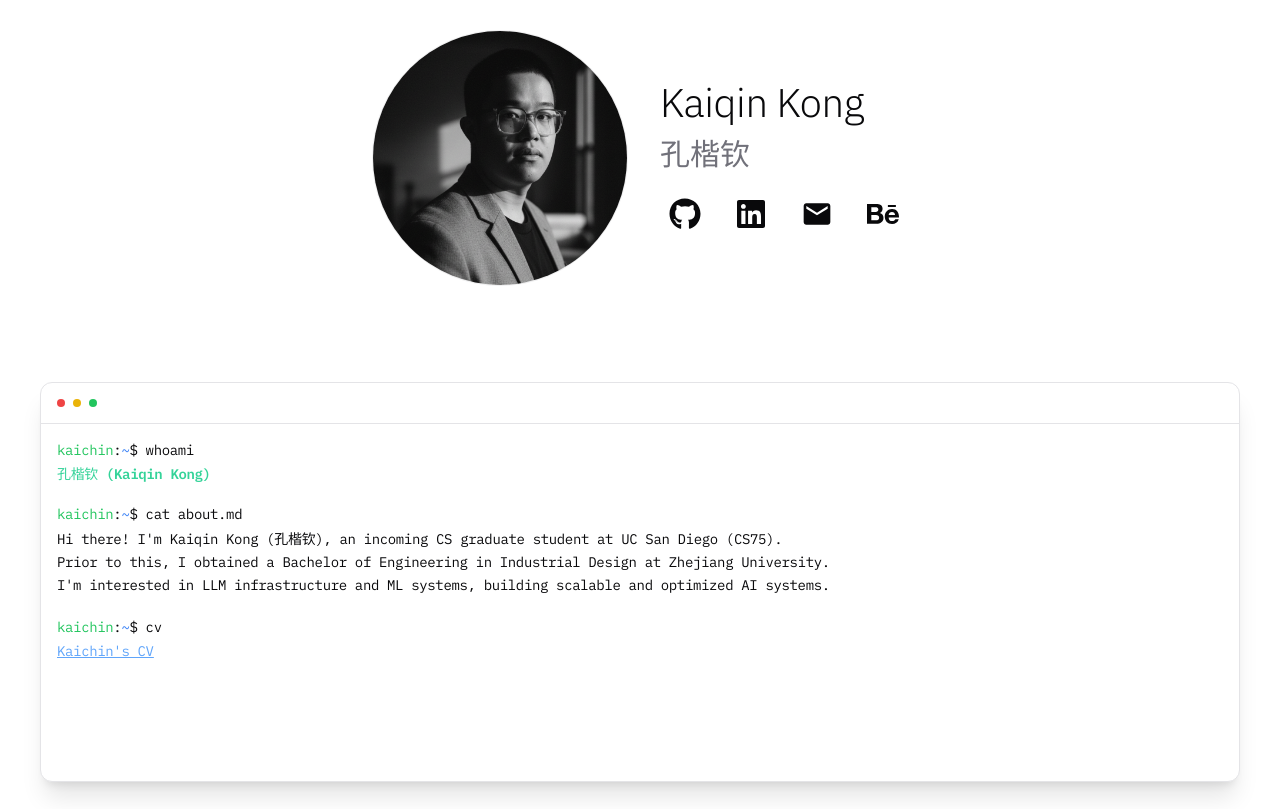
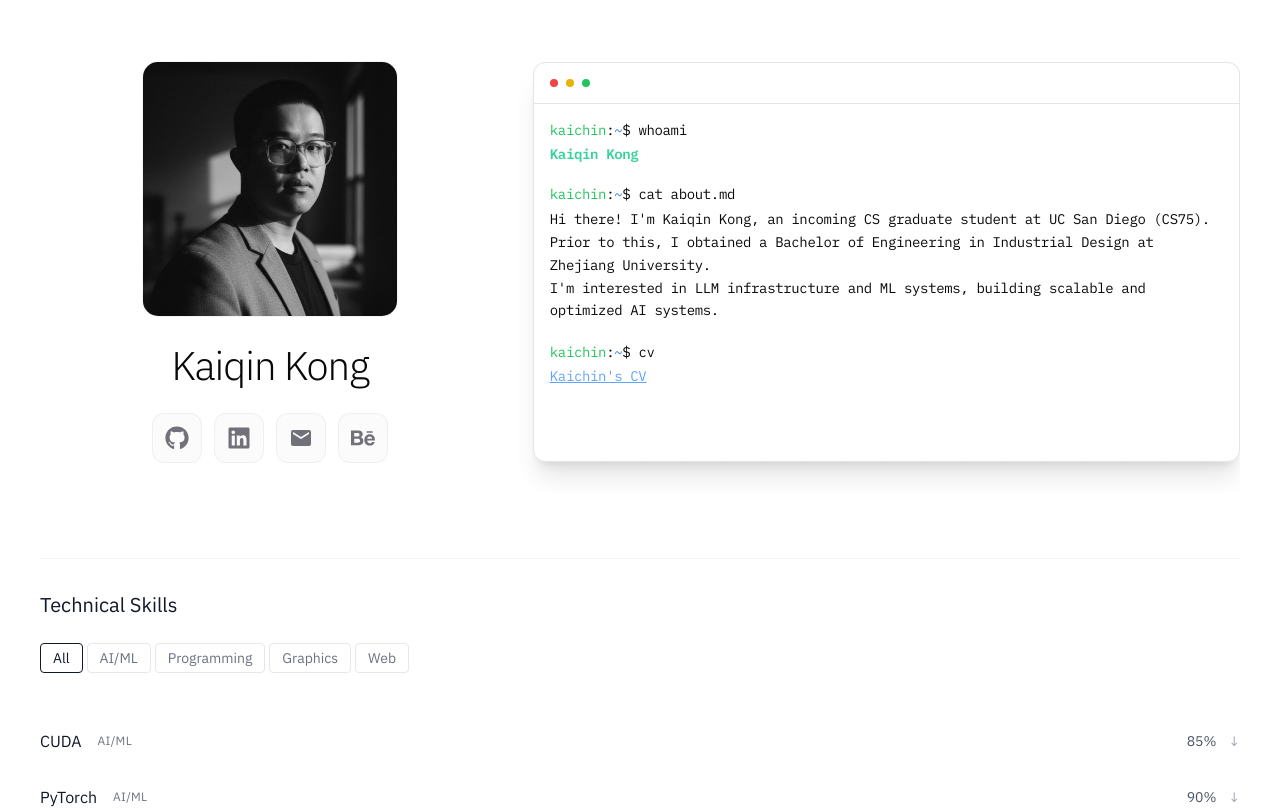
Before and after one commit to H1yori233/H1yori233.github.io, a Next.js app: page / in a window 1280 px wide. Shown: the part 760-1569 px from the top of the page. Built offline with nearby package versions, Linux system fonts and the light colour scheme; no server answers.

Commit message:
new profile section

```diff
--- a/app/page.tsx
+++ b/app/page.tsx
@@ -217,84 +217,146 @@ export default function HomePage() {
         <div className="section-padding">
           <div className="content-grid space-y-16">
 
-            {/* Profile Section */}
+            {/* Profile and Terminal Section */}
             <motion.section
-              className="text-center md:text-left"
+              className="relative overflow-hidden"
               variants={fadeInVariants}
               initial="hidden"
               animate="visible"
             >
-              <div className="mb-8 flex flex-col items-center md:flex-row md:items-center md:justify-center gap-8">
-                <div className="w-64 h-64 mb-6 md:mb-0 rounded-full overflow-hidden border border-border/60 flex-shrink-0">
+              {/* Background subtle grid pattern */}
+              <div className="absolute inset-0 opacity-[0.015] pointer-events-none">
+                <div
+                  className="absolute inset-0"
+                  style={{
+                    backgroundImage: `linear-gradient(90deg, hsl(var(--border)) 1px, transparent 1px), linear-gradient(180deg, hsl(var(--border)) 1px, transparent 1px)`,
+                    backgroundSize: '40px 40px'
+                  }}
+                />
+              </div>
+
+              <div className="relative grid grid-cols-1 lg:grid-cols-5 gap-8 items-start py-8">
+                {/* Left Column: Profile Image and Social Links */}
+                <motion.div
+                  className="lg:col-span-2 flex flex-col items-center justify-center h-[400px] space-y-6"
+                  initial={{ opacity: 0, x: -30 }}
+                  animate={{ opacity: 1, x: 0 }}
+                  transition={{ duration: 0.8, delay: 0.2, ease: [0.33, 1, 0.68, 1] }}
+                >
+                  {/* Profile Image */}
+                  <motion.div
+                    className="relative group"
+                    initial={{ opacity: 0, scale: 0.8 }}
+                    animate={{ opacity: 1, scale: 1 }}
+                    transition={{ duration: 0.8, delay: 0.4, ease: [0.33, 1, 0.68, 1] }}
+                  >
+                    <div className="w-64 h-64 rounded-2xl overflow-hidden border border-border/40 bg-gradient-to-br from-muted/30 to-muted/10 backdrop-blur-sm">
+                      <div className="relative w-full h-full">
                         <Image
                           src="/images/headshot_B&W.png"
                           alt="Kaiqin Kong"
-                    width={160}
-                    height={160}
+                          width={256}
+                          height={256}
                           className="w-full h-full object-cover"
                           priority
                         />
+                        <Image
+                          src="/images/headshot.png"
+                          alt="Kaiqin Kong"
+                          width={256}
+                          height={256}
+                          className="absolute inset-0 w-full h-full object-cover transition-opacity duration-300 opacity-0 group-hover:opacity-100"
+                        />
+                      </div>
                     </div>
 
-                <div className="flex flex-col items-center md:items-start">
-                  <h1 className="text-heading-2 font-light text-foreground mb-2">Kaiqin Kong</h1>
-                  <p className="text-heading-3 text-muted-foreground mb-4">孔楷钦</p>
-                  <div className="flex justify-center md:justify-start gap-4">
+                    {/* Subtle floating effect */}
+                    <motion.div
+                      className="absolute inset-0 rounded-2xl bg-gradient-to-br from-amber-400/5 via-rose-500/5 to-purple-600/5 opacity-0 group-hover:opacity-100 transition-opacity duration-500"
+                      animate={{
+                        boxShadow: [
+                          "0 0 0 0px rgba(139, 92, 246, 0)",
+                          "0 0 0 8px rgba(139, 92, 246, 0.02)",
+                          "0 0 0 0px rgba(139, 92, 246, 0)"
+                        ]
+                      }}
+                      transition={{
+                        duration: 3,
+                        repeat: Infinity,
+                        ease: "easeInOut"
+                      }}
+                    />
+                  </motion.div>
+
+                  {/* Name */}
+                  <motion.h1
+                    className="text-heading-2 font-light text-foreground tracking-tight text-center"
+                    initial={{ opacity: 0, y: 20 }}
+                    animate={{ opacity: 1, y: 0 }}
+                    transition={{ duration: 0.6, delay: 0.6 }}
+                  >
+                    Kaiqin Kong
+                  </motion.h1>
+
+                  {/* Social Links */}
+                  <motion.div
+                    className="flex flex-wrap justify-center gap-3 max-w-xs mx-auto"
+                    initial={{ opacity: 0, y: 20 }}
+                    animate={{ opacity: 1, y: 0 }}
+                    transition={{ duration: 0.6, delay: 1.0 }}
+                  >
+                    {[
+                      { href: "https://github.com/H1yori233", icon: FaGithub, label: "GitHub" },
+                      { href: "https://www.linkedin.com/in/kaiqin-kong/", icon: FaLinkedin, label: "LinkedIn" },
+                      { href: "mailto:k1kong@ucsd.edu", icon: MdEmail, label: "Email" },
+                      { href: "https://www.behance.net/kaiqinkong", icon: FaBehance, label: "Behance" }
+                    ].map(({ href, icon: Icon, label }, index) => (
+                      <motion.div
+                        key={label}
+                        initial={{ opacity: 0, scale: 0.8 }}
+                        animate={{ opacity: 1, scale: 1 }}
+                        transition={{ duration: 0.4, delay: 1.1 + index * 0.1 }}
+                      >
                         <Link
-                      href="https://github.com/H1yori233"
-                      target="_blank"
-                      className="btn-ghost p-2 rounded-lg"
-                      aria-label="GitHub"
+                          href={href}
+                          target={href.startsWith('mailto:') ? undefined : "_blank"}
+                          rel={href.startsWith('mailto:') ? undefined : "noopener noreferrer"}
+                          className="group relative flex items-center justify-center p-3 rounded-xl bg-muted/40 hover:bg-muted/70 border border-border/50 hover:border-border transition-all duration-300 hover:scale-105 hover:shadow-md flex-shrink-0"
+                          aria-label={label}
                         >
-                      <FaGithub className="w-8 h-8" />
+                          <Icon className="w-6 h-6 text-muted-foreground group-hover:text-foreground transition-colors duration-300 flex-shrink-0" />
+
+                          {/* Tooltip */}
+                          <span className="absolute -top-10 left-1/2 transform -translate-x-1/2 px-2 py-1 bg-foreground text-background text-xs rounded opacity-0 group-hover:opacity-100 transition-opacity duration-300 pointer-events-none whitespace-nowrap">
+                            {label}
+                          </span>
                         </Link>
-                    <Link
-                      href="https://www.linkedin.com/in/kaiqin-kong/"
-                      target="_blank"
-                      className="btn-ghost p-2 rounded-lg"
-                      aria-label="LinkedIn"
+                      </motion.div>
+                    ))}
+                  </motion.div>
+                </motion.div>
+
+                {/* Right Column: Terminal */}
+                <motion.div
+                  className="lg:col-span-3 w-full"
+                  initial={{ opacity: 0, x: 30 }}
+                  animate={{ opacity: 1, x: 0 }}
+                  transition={{ duration: 0.8, delay: 0.4, ease: [0.33, 1, 0.68, 1] }}
                 >
-                      <FaLinkedin className="w-8 h-8" />
-                    </Link>
-                    <Link
-                      href="mailto:k1kong@ucsd.edu"
-                      className="btn-ghost p-2 rounded-lg"
-                      aria-label="Email"
-                    >
-                      <MdEmail className="w-8 h-8" />
-                    </Link>
-                    <Link
-                      href="https://www.behance.net/kaiqinkong"
-                      target="_blank"
-                      className="btn-ghost p-2 rounded-lg"
-                      aria-label="Behance"
-                    >
-                      <FaBehance className="w-8 h-8" />
-                    </Link>
-                  </div>
-                </div>
-              </div>
-            </motion.section>
-
-            {/* Terminal Introduction */}
-            <motion.section
-              variants={fadeInVariants}
-              initial="hidden"
-              animate="visible"
-              className="w-full"
-            >
-              <Terminal className="w-full shadow-xl h-[320px] lg:h-[400px]">
+                  <Terminal className="w-full shadow-xl h-[400px]">
                     <AnimatedSpan delay={200} className="block"><span className="text-green-500">kaichin</span>:<span className="text-blue-500">~</span>$ whoami</AnimatedSpan>
-                <TypingAnimation delay={400} duration={15} className="text-emerald-400 font-semibold">孔楷钦 (Kaiqin Kong)</TypingAnimation>
+                    <TypingAnimation delay={400} duration={15} className="text-emerald-400 font-semibold">Kaiqin Kong</TypingAnimation>
                     <AnimatedSpan delay={800} className="mt-4 block"><span className="text-green-500">kaichin</span>:<span className="text-blue-500">~</span>$ cat about.md</AnimatedSpan>
                     <div className="whitespace-normal break-words">
-                  <TypingAnimation delay={1000} duration={5} className="text-foreground leading-relaxed block">Hi there! I'm Kaiqin Kong (孔楷钦), an incoming CS graduate student at UC San Diego (CS75).</TypingAnimation>
+                      <TypingAnimation delay={1000} duration={5} className="text-foreground leading-relaxed block">Hi there! I'm Kaiqin Kong, an incoming CS graduate student at UC San Diego (CS75).</TypingAnimation>
                       <TypingAnimation delay={1500} duration={5} className="text-foreground leading-relaxed block">Prior to this, I obtained a Bachelor of Engineering in Industrial Design at Zhejiang University.</TypingAnimation>
                       <TypingAnimation delay={2000} duration={5} className="text-foreground leading-relaxed block">I'm interested in LLM infrastructure and ML systems, building scalable and optimized AI systems.</TypingAnimation>
                     </div>
                     <AnimatedSpan delay={2800} className="mt-4 block"><span className="text-green-500">kaichin</span>:<span className="text-blue-500">~</span>$ cv</AnimatedSpan>
                     <AnimatedSpan delay={3000} className="text-blue-400 underline cursor-pointer hover:text-blue-300 transition-colors block"><Link href="/pdfs/cv.pdf" target="_blank" rel="noopener noreferrer">Kaichin's CV</Link></AnimatedSpan>
                   </Terminal>
+                </motion.div>
+              </div>
             </motion.section>
 
             {/* Technical Skills */}
@@ -429,13 +491,21 @@ export default function HomePage() {
               initial="hidden"
               whileInView="visible"
               viewport={{ once: true, margin: "-100px" }}
+              className="full-width"
             >
+              <div className="content-grid">
                 <h2 className="text-heading-3 font-light text-foreground mb-6 border-t border-border pt-8">Journey</h2>
-              <div className="space-y-4 text-body text-muted-foreground leading-relaxed mb-4">
-                <p>I come from a small county in Yunnan Province and am proud to be the first generation in my family to attend university.</p>
-                <p>Thanks to China's college entrance examination system, I was able to earn my place at a university in Hangzhou through hard work and determination.</p>
-                <p>Now, I have the opportunity to study and work in California, continuing my journey in technology and design.</p>
               </div>
+              <div className="full-width bg-muted/20 py-2">
+                <div className="content-grid">
+                  <div className="space-y-2 text-body text-muted-foreground leading-relaxed max-w-none">
+                    <p className="text-lg leading-relaxed">I come from a small county in Yunnan Province and am proud to be the first generation in my family to attend university.</p>
+                    <p className="text-lg leading-relaxed">Thanks to China's college entrance examination system, I was able to earn my place at a university in Hangzhou through hard work and determination.</p>
+                    <p className="text-lg leading-relaxed">Now, I have the opportunity to study and work in California, continuing my journey in technology and design.</p>
+                  </div>
+                </div>
+              </div>
+              <div className="content-grid mt-8">
                 <div className="aspect-video rounded-lg overflow-hidden border border-border mb-4">
                   <Suspense fallback={
                     <div className="w-full h-full bg-muted flex items-center justify-center">
@@ -448,6 +518,7 @@ export default function HomePage() {
                     <MapLibreMap />
                   </Suspense>
                 </div>
+              </div>
             </motion.section>
 
           </div>
```
Lines whose indentation alone changed are shown as unchanged.
